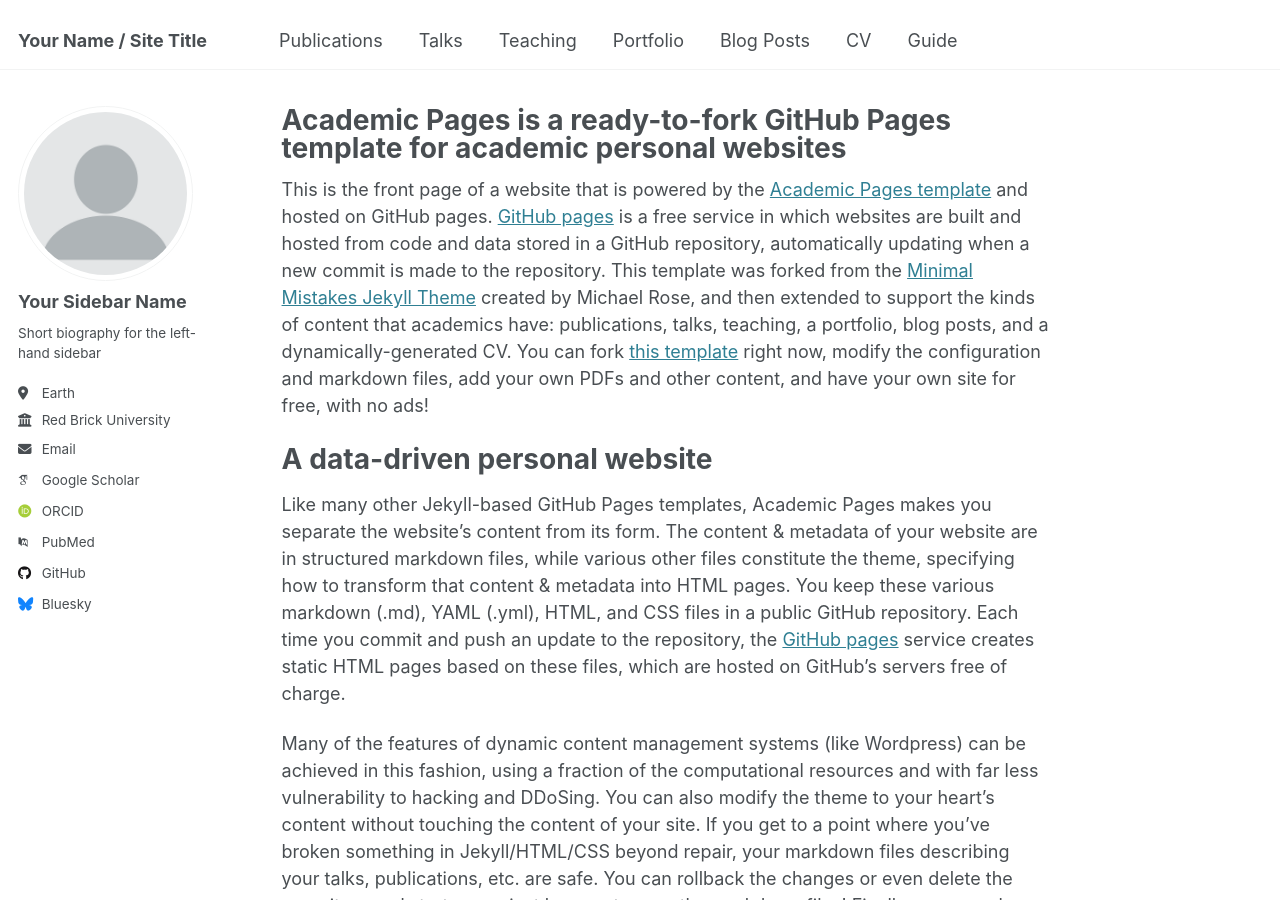
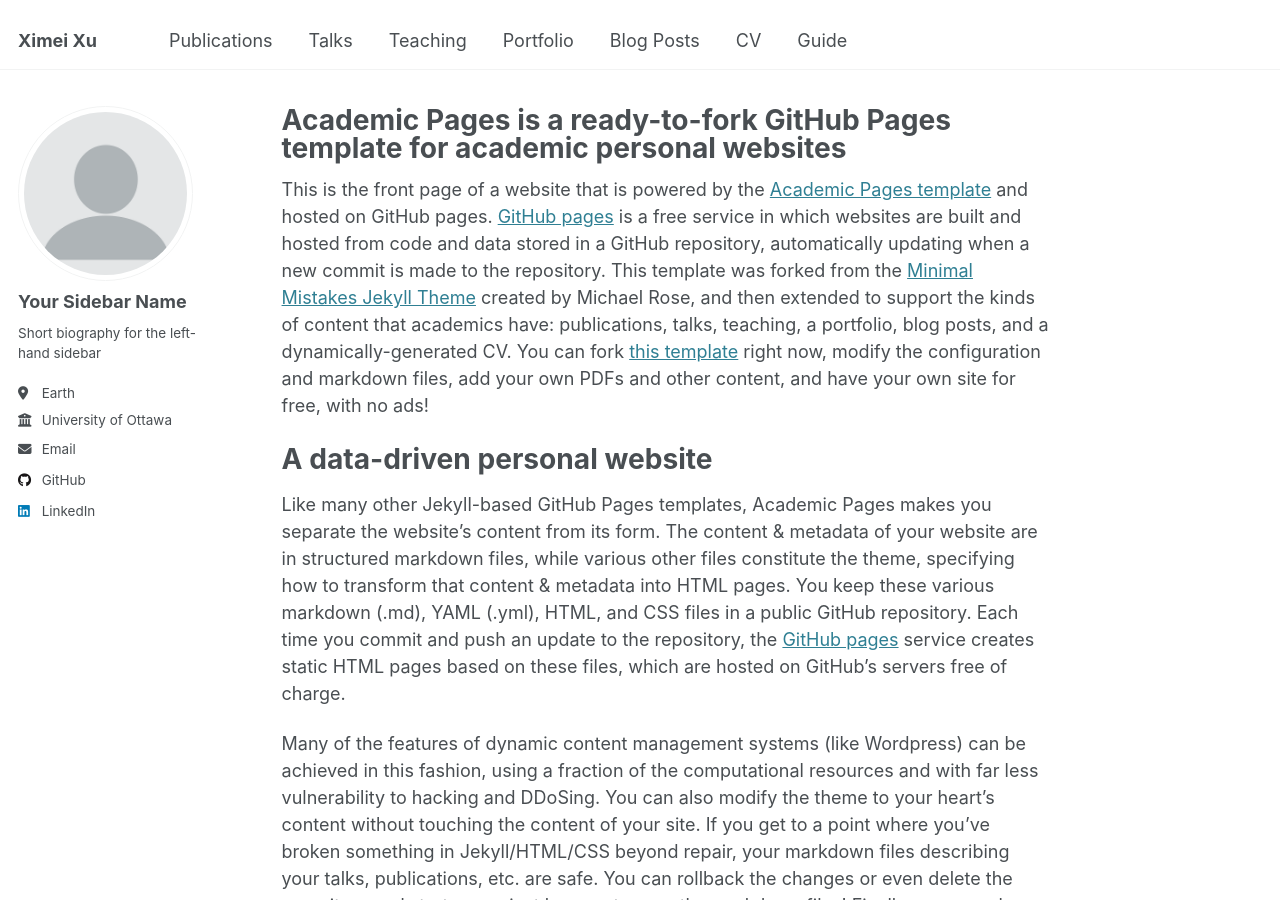
Before and after one commit to Ximei-Sommer/Ximei-Sommer, a Jekyll site: the page built from _pages/about.md, in a window 1280 px wide and 900 px high. Built offline with Jekyll 4.4.1, drawn with Linux system fonts in a browser that asks for light colours; some web fonts are replaced.

Commit message:
Update _config.yml

```diff
--- a/_config.yml
+++ b/_config.yml
@@ -9,13 +9,13 @@
 # Basic Site Settings
 locale                   : "en-US"
 site_theme               : "default"
-title                    : "Your Name / Site Title"
+title                    : "Ximei Xu"
 title_separator          : "-"
 name                     : &name "Your Name"
 description              : &description "personal description"
 url                      : https://academicpages.github.io # the base hostname & protocol for your site e.g. "https://[your GitHub username].github.io"
 baseurl                  : "" # the subpath of your site, e.g. "/blog"
-repository               : "academicpages/academicpages.github.io"
+repository               : "ximei-sommer.github.io"
 
 # Site Author - The following control what appear as part of the author content on the side bar.
 #               If a field is blank the icon and link will not appear, otherwise it will be shown.
@@ -27,17 +27,17 @@
   pronouns         : # example: "she/her"
   bio              : "Short biography for the left-hand sidebar"
   location         : "Earth"
-  employer         : "Red Brick University"
+  employer         : "University of Ottawa"
   uri              : # URL
-  email            : "none@example.org"
+  email            : "ximeixu79@gmail.com"
 
   # Academic websites
   arxiv            : # URL - Update with the correct link to your profile
-  googlescholar    : "https://scholar.google.com/citations?user=PS_CX0AAAAAJ"
+  googlescholar    : # URL
   impactstory      : # URL
-  orcid            : "http://orcid.org/yourorcidurl"
+  orcid            : # URL
   semantic         : # URL
-  pubmed           : "https://www.ncbi.nlm.nih.gov/pubmed/?term=john+snow"
+  pubmed           : # URL
   researchgate     : # URL
   scopus           : # URL
 
@@ -45,12 +45,12 @@
   bitbucket        : # Username - Update with your username on the site
   codepen          : # Username
   dribbble         : # Username
-  github           : "academicpages"
+  github           : "Ximei-Sommer"
   kaggle           : # Username
   stackoverflow    : # User number or user number and name (i.e., use "1" or "1/jeff-atwood")
 
   # Social media
-  bluesky          : "bsky.app" # Replace this with you Bluesky username
+  bluesky          : # Replace this with you Bluesky username
   facebook         : # Username
   flickr           : # Username
   foursquare       : # Username
@@ -59,7 +59,7 @@
   keybase          : # Username
   instagram        : # Username
   lastfm           : # Username
-  linkedin         : # Username
+  linkedin         : "www.linkedin.com/in/ximei-xu-sommer"
   mastodon         : # URL
   medium           : # URL
   pinterest        : # Username
```
